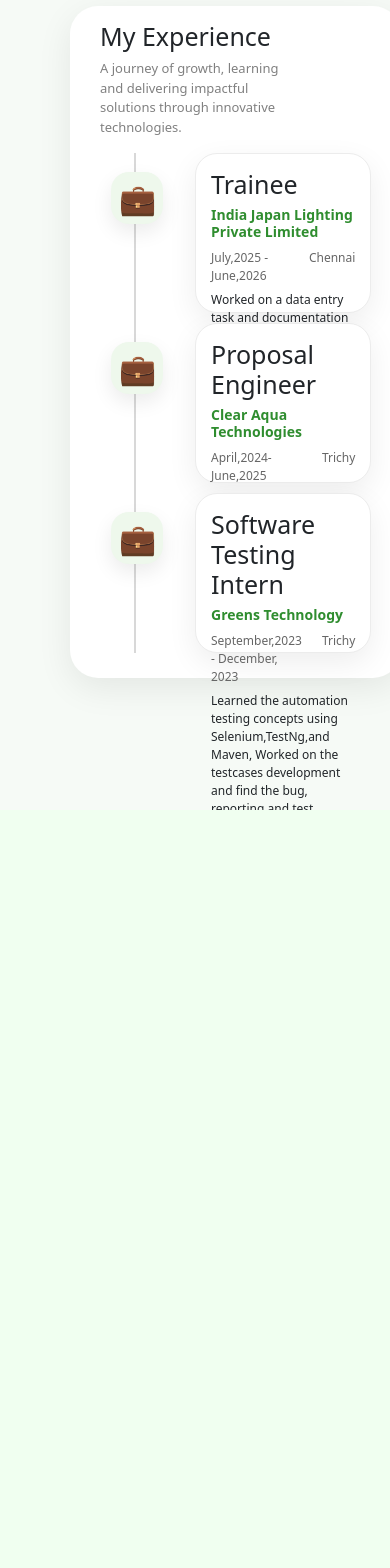
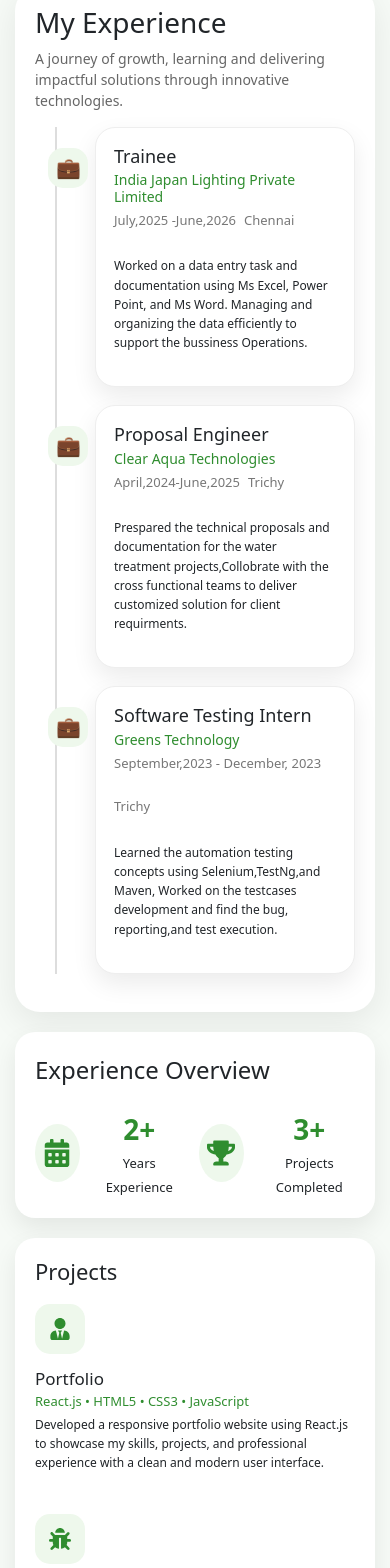
Before and after one commit to Udhayakumar0503/Port, a React (Vite) app in the folder Project/Personal-Port/: page / in a window 390 px wide. Shown: the part 3740-5308 px from the top of the page. Before the commit the page ends 4550 px from the top, so only its background shows below. Built offline with nearby package versions, Linux system fonts and the light colour scheme.

Commit message:
project box updated

```diff
--- a/Project/Personal-Port/src/components/experience/Experience.jsx
+++ b/Project/Personal-Port/src/components/experience/Experience.jsx
@@ -1,24 +1,28 @@
 import "./experience.css";
+import {
+    FaBug, FaCalendarAlt, FaTrophy, FaWarehouse, FaUserTie
+
+} from "react-icons/fa";
 
 const experiences = [
     {
         role: "Trainee", company: "India Japan Lighting Private Limited",
-        duration: "July,2025 -June,2026", loaction: "Chennai", status:"Previous", description: "Worked on a data entry task and documentation using Ms Excel, Power Point, and Ms Word. Managing and organizing the data efficiently to support the bussiness Operations."
+        duration: "July,2025 -June,2026", loaction: "Chennai", status: "Previous", description: "Worked on a data entry task and documentation using Ms Excel, Power Point, and Ms Word. Managing and organizing the data efficiently to support the bussiness Operations."
     },
     {
         role: "Proposal Engineer", company: "Clear Aqua Technologies",
-        duration: "April,2024-June,2025", loaction: " Trichy",status:"Previous", description: "Prespared the technical proposals and documentation for the water treatment projects,Collobrate with the cross functional teams to deliver customized solution for client requirments."
+        duration: "April,2024-June,2025", loaction: " Trichy", status: "Previous", description: "Prespared the technical proposals and documentation for the water treatment projects,Collobrate with the cross functional teams to deliver customized solution for client requirments."
     },
     {
         role: "Software Testing Intern", company: "Greens Technology",
-        duration: "September,2023 - December, 2023", loaction: " Trichy",status:"Previous", description: "Learned the automation testing concepts using Selenium,TestNg,and Maven, Worked on the testcases development and find the bug, reporting,and test execution."
+        duration: "September,2023 - December, 2023", loaction: " Trichy", status: "Previous", description: "Learned the automation testing concepts using Selenium,TestNg,and Maven, Worked on the testcases development and find the bug, reporting,and test execution."
     }
 ]
 
-const project=[
-    {projecName:"Portfolio", tools:"HTML5, CSS, JS,REACT.Js", description:""},
-     {projecName:"Automation Testing", tools:"JAVA, SELENIUM, TESTNG", description:""},
-      {projecName:"Smart Warehouse Cooler System", tools:"PYTHON, C++,AURDUINO", description:""}
+const project = [
+    { icon: <FaUserTie />, projecName: "Portfolio", tools: "React.js • HTML5 • CSS3 • JavaScript", description: "Developed a responsive portfolio website using React.js to showcase my skills, projects, and professional experience with a clean and modern user interface." },
+    { icon: <FaBug />, projecName: "Automation Testing", tools: "Java • Selenium • TestNG • Maven", description: "Developed Selenium WebDriver test scripts using Java and TestNG to automate web application testing and improve software quality through efficient test execution." },
+    { icon: <FaWarehouse />, projecName: "Smart Warehouse Cooler System", tools: "Arduino • C++ • Python", description: "Built a smart warehouse cooler monitoring system using Arduino, C++, and Python to monitor temperature and ensure safe storage conditions." }
 
 ]
 function Exp() {
@@ -44,7 +48,7 @@
                                     </div>
                                     <div className="experience-card">
                                         <h3>{experience.role}</h3>
-                                          <h4>{experience.company}</h4>
+                                        <h4>{experience.company}</h4>
                                     </div>
 
 
@@ -66,9 +70,53 @@
 
                 </div>
                 <div className="right-exp">
+                    <div className="right-container">
+                        <div className="exp-over">
+                            <p>Experience Overview</p>
+                        </div>
+                        <div className="experiece-content">
+                            <div className="experience-over-icon"><FaCalendarAlt /></div>
+                            <div className="total-ecperience">
+                                <p> 2+</p><span>Years Experience</span>
+                            </div>
+                            <div className="line"></div>
+                            <div className="experience-over-icon"><FaTrophy /></div>
+                            <div className="total-ecperience">
+                                <p> 3+ </p>
+                                <span className=" S">Projects Completed</span>
 
+                            </div>
+                        </div>
+                    </div>
+
+                    <div className="project-box">
+                        <div>
+                            <h4>Projects</h4>
+                        </div>
+                        {project.map((projects, index) => {
+                            return (
+                                <div className="project-item" key={index}>
+                                    <div className="project-icon">
+                                        {projects.icon}
+                                    </div>
+                                    <div className="project-card">
+                                        <h3>  {projects.projecName}</h3>
+                                        <h4>{projects.tools}</h4>
+
+                                    <p className="pro-description">
+                                        {projects.description}
+                                    </p>
+                                     </div>
+                                </div>
+                            )
+
+                        })}
+
+                    </div>
                 </div>
             </div>
+
+
 
         </section>
 
--- a/Project/Personal-Port/src/components/experience/experience.css
+++ b/Project/Personal-Port/src/components/experience/experience.css
@@ -1,47 +1,45 @@
+.section-exp {
+    width: 100%;
+    padding: 40px 20px;
+    background: #f6faf6;
+    min-height: 100vh;
+}
 
+.section-container {
+    max-width: 1300px;
+    width: 100%;
+    margin: auto;
+    display: grid;
+    grid-template-columns: 2fr 1fr;
+    gap: 30px;
+    align-items: start;
+}
 
+/* ---------------- Left ---------------- */
 
-.section-exp{
-    width: 100%;
-    padding: 40px;
-    background-color: #f6faf6;
-    min-height: 100vh;
+.left-exp {
+    background: #fff;
+    padding: 20px 30px;
+    border-radius: 25px;
+    box-shadow: 0 10px 35px rgba(0,0,0,.08);
+}
 
+.exp-heading h2{
+    font-size:28px;
+    margin-bottom:8px;
 }
-.section-container{
-    width: 100%;
-    max-width: 1040px;
-    margin: 0 30px;
-    display: flex;
-    gap: 40px;
 
+.exp-heading p{
+    font-size:14px;
+    color:#666;
+    width:75%;
+}
 
+.exp-timeline{
+    position:relative;
+    padding-left:90px;
 }
-.section-container{
-    display:grid;
-    grid-template-columns:2fr 1fr;
-    gap:30px;
-    align-items:start;
-}
-.left-exp{
-    background-color: #fff;
-    padding: 15px 30px;
-    border-radius: 28px;
-    box-shadow:0 10px 35px rgba(0,0,0,.08);;
-}
-.exp-heading h2{
-    font-size: 25px;
-}
-.exp-heading p{
-    font-size: 13px;
-    width: 70%;
-    color: gray;
-}
-.exp-timeline{
-    position: relative;
-    padding-left: 95px;
 
-}
 .exp-timeline::before{
     content:"";
     position:absolute;
@@ -49,55 +47,291 @@
     top:0;
     width:2px;
     height:100%;
-    background:#d8d8d8;
+    background:#ddd;
 }
+
 .timeline-item{
     position:relative;
-    margin-bottom:10px;
     background:#fff;
-    border-radius:22px;
-    padding:15px;
-    border:1px solid #ececec;
-    box-shadow:0 10px 30px rgba(0,0,0,.07);
-    transition:.35s;
-    height: 160px;
+    border-radius:20px;
+    border:1px solid #eee;
+    box-shadow:0 10px 25px rgba(0,0,0,.08);
+    padding:18px;
+    margin-bottom:18px;
+    transition:.3s;
+    min-height:160px;
 }
+
 .timeline-item:hover{
-    transform:translateY(-8px);
-    box-shadow:0 20px 40px rgba(0,0,0,.12);
+    transform:translateY(-6px);
 }
+
 .timeline-icon{
     position:absolute;
-    left:-85px;
-    top:18px;
-    width:52px;
-    height:52px;
-    border-radius:18px;
+    left:-82px;
+    top:20px;
+    width:50px;
+    height:50px;
+    border-radius:15px;
     background:#eef8ec;
+    color:#2f8d2f;
     display:flex;
+    justify-content:center;
     align-items:center;
-    justify-content:center;
-    font-size:30px;
-    color:#2f8d2f;
-    box-shadow:0 8px 20px rgba(0,0,0,.08);
-    z-index:2;
+    font-size:26px;
 }
+
+.experience-card h3{
+    font-size:24px;
+    margin:0;
+}
+
 .experience-card h4{
     color:#2f8d2f;
-    font-size:14px;
-    font-weight:600;
+    margin:5px 0;
+    font-size:15px;
 }
-.experience-card h3{
-    font-size: 25px;
-}
+
 .experience-meta{
     display:flex;
     gap:20px;
-    color:#666;
-    font-size:12px;
+    font-size:13px;
+    color:#777;
+}
+
+.description{
+    margin-top:10px;
+    font-size:13px;
+    line-height:1.6;
+}
+
+/* ---------------- Right ---------------- */
+
+.right-container{
+    background:#fff;
+    border-radius:20px;
+    padding:20px;
+    box-shadow:0 10px 25px rgba(0,0,0,.08);
+}
+
+.exp-over p{
+    font-size:24px;
+    margin:0 0 20px;
+}
+
+.experiece-content{
+    display:flex;
+    justify-content:space-between;
+    align-items:center;
+}
+
+.experience-over-icon{
+    width:58px;
+    height:58px;
+    border-radius:50%;
+    background:#eef8ec;
+    display:flex;
+    justify-content:center;
+    align-items:center;
+    color:#2f8d2f;
+    font-size:28px;
+}
+
+.total-ecperience p{
+    margin:0;
+    color:#2f8d2f;
+    font-size:28px;
+    font-weight:bold;
+}
+
+.total-ecperience span{
+    font-size:13px;
+}
+
+.line{
+    width:1px;
+    height:60px;
+    background:#ddd;
+}
+
+/* ---------------- Projects ---------------- */
+
+.project-box{
+    margin-top:20px;
+    background:#fff;
+    border-radius:20px;
+    padding:20px;
+    box-shadow:0 10px 25px rgba(0,0,0,.08);
+}
+
+.project-box h4{
+    margin-bottom:20px;
+    font-size:22px;
+}
+
+.project-item{
+    display:flex;
+    gap:15px;
+    margin-bottom:25px;
+}
+
+.project-icon{
+    width:55px;
+    height:55px;
+    background:#eef8ec;
+    border-radius:15px;
+    display:flex;
+    justify-content:center;
+    align-items:center;
+    color:#2f8d2f;
+    font-size:25px;
+    flex-shrink:0;
+}
+
+.project-card{
+    flex:1;
+}
+
+.project-card h3{
+    margin:0;
+    font-size:19px;
+}
+
+.project-card h4{
+    margin:5px 0;
+    color:#2f8d2f;
+    font-size:14px;
+}
+
+.pro-description{
+    font-size:13px;
+    line-height:1.6;
+}
+
+/* ======================================================
+                    TABLET
+====================================================== */
+
+@media (max-width:1024px){
+
+    .section-container{
+        grid-template-columns:1.6fr 1fr;
+    }
+
+    .exp-heading p{
+        width:100%;
+    }
+
+    .timeline-item{
+        min-height:auto;
+
+    }
 
 }
-.description{
-    font-size: 12px;
-    margin-top: -10px;
+
+/* ======================================================
+                    MOBILE
+====================================================== */
+
+@media (max-width:768px){
+
+    .section-exp{
+        padding:20px 15px;
+    }
+
+    .section-container{
+        grid-template-columns:1fr;
+        gap:20px;
+    }
+
+    .left-exp{
+        padding:20px;
+    }
+
+    .exp-heading p{
+        width:100%;
+    }
+
+    .exp-timeline{
+        padding-left:60px;
+    }
+
+    .exp-timeline::before{
+        left:20px;
+    }
+
+    .timeline-icon{
+        left:-48px;
+        width:40px;
+        height:40px;
+        font-size:20px;
+    }
+
+    .timeline-item{
+        min-height:auto;
+    }
+
+    .experience-card h3{
+        font-size:20px;
+    }
+
+    .experience-meta{
+        flex-wrap:wrap;
+        gap:8px;
+    }
+
+    /* Experience Overview */
+
+    .experiece-content{
+        flex-direction:row;
+        gap:20px;
+        text-align:center;
+    }
+
+    .line{
+        display:none;
+    }
+
+    /* Projects */
+
+    .project-item{
+        flex-direction:column;
+        align-items:flex-start;
+    }
+
+    .project-icon{
+        width:50px;
+        height:50px;
+        font-size:22px;
+    }
+
 }
+
+/* ======================================================
+                SMALL MOBILE
+====================================================== */
+
+@media (max-width:480px){
+
+    .experience-card h3{
+        font-size:18px;
+    }
+
+    .experience-card h4{
+        font-size:14px;
+    }
+
+    .description,
+    .pro-description{
+        font-size:12px;
+    }
+
+    .project-card h3{
+        font-size:17px;
+    }
+
+    .project-card h4{
+        font-size:13px;
+    }
+
+}
```
